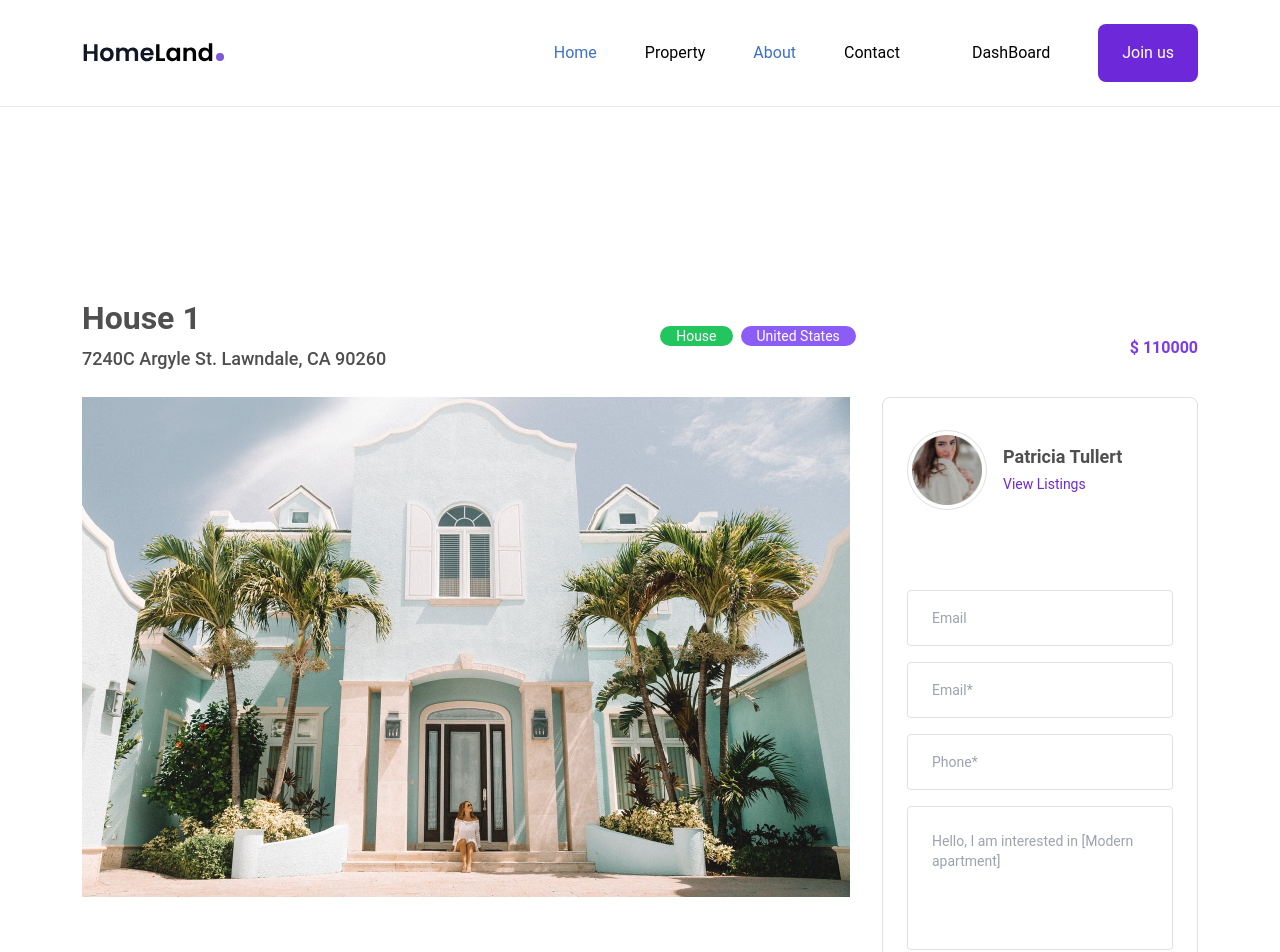
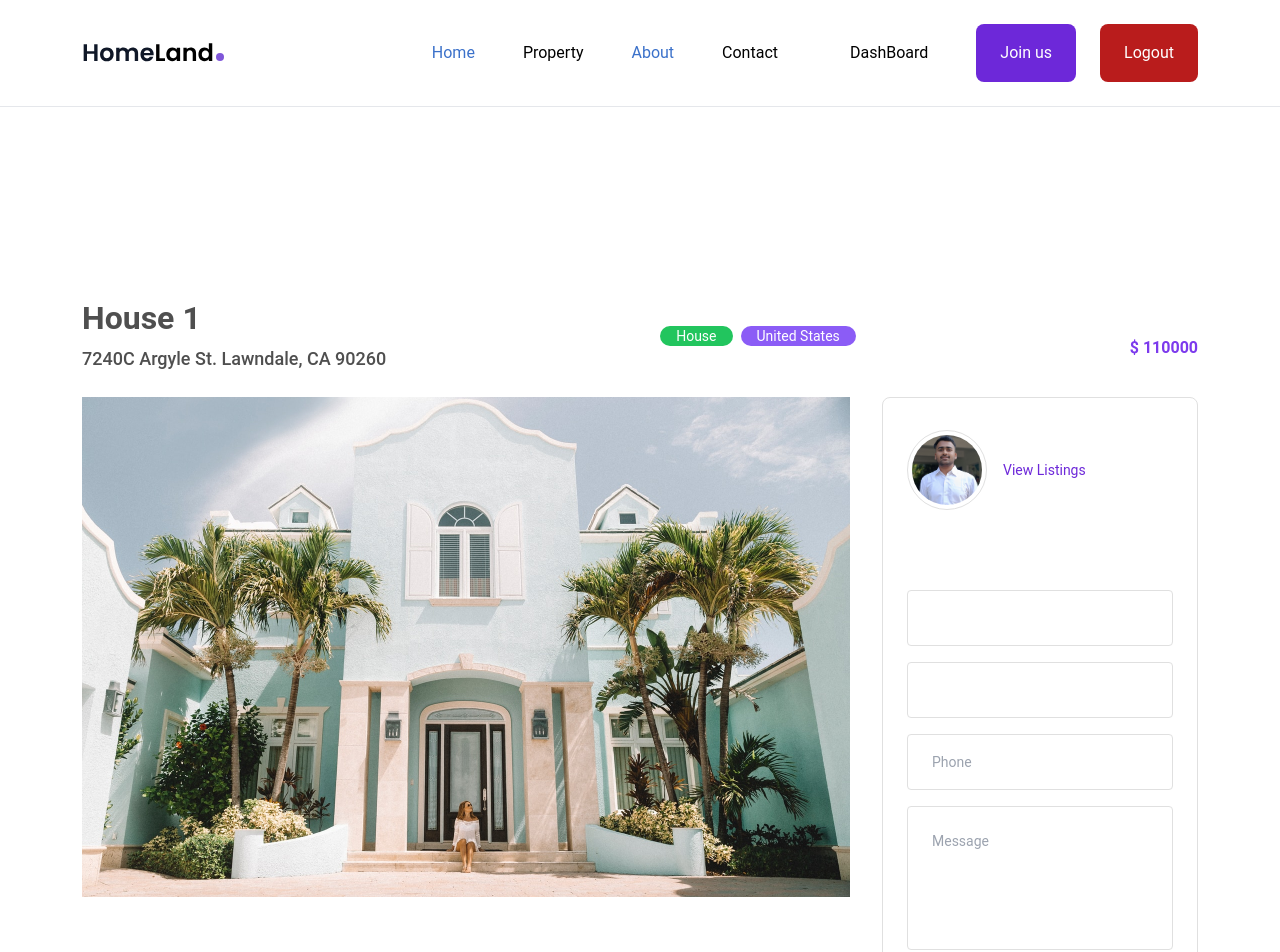
Before and after one commit to 986MukeshYadav/real-esate-reactjs, a React (Create React App) app: page /property/1 in a window 1280 px wide. Shown: the top 952 px of the page. Built offline with nearby package versions, Linux system fonts and the light colour scheme; no server answers.

Commit message:
add logout functionality

```diff
--- a/src/App.js
+++ b/src/App.js
@@ -8,6 +8,7 @@ import HouseList from './components/HouseList';
 import About from './components/About';
 import AboutMe from './components/AboutMe';
 import Home from './pages/Home';
+import Logout from './components/Logout';
 import PropertyDetails from './pages/PropertyDetails';
 
 const App = () => {
@@ -22,6 +23,7 @@ const App = () => {
    <Route path='/Home' element={<Home />} />
    <Route path='/About' element={<About />} />
    <Route path='/AboutMe' element={<AboutMe />} />
+   <Route path='/logout' element={< Logout />} />
    <Route path='/HouseList' element={<HouseList />} />
    <Route path='/contact' element={<Footer />} />
 
--- a/src/components/Banner.js
+++ b/src/components/Banner.js
@@ -1,4 +1,4 @@
-import React from 'react';
+import React,{useEffect,useState} from 'react';
 
 //import image
 import Image from '../assets/img/house-banner.png';
@@ -7,19 +7,48 @@ import Image from '../assets/img/house-banner.png';
 import Search from '../components/Search';
 
 const Banner = () => {
+    const [userName , setUserName]=useState('');
+    const userHomePage = async () =>{
+        try{
+            const res = await fetch('/getdata',{
+                method:"GET",
+                headers:{
+                    'Content-Type':'application/json'
+                },
+
+            });
+            const data = await res.json();
+            console.log(data);
+            setUserName(data.name);
+
+        }catch(err){
+            console.log(err);
+
+        }
+    }
+
+     useEffect(()=>{
+      userHomePage();
+
+    },);
+
+
+
   return (
   <section className='h-full max-h-[640px] mb-8 xl:mb-24'>
    <div className='flex flex-col lg:flex-row'>
     <div className='lg:ml-8 xl:ml-[135px] flex flex-col items-center lg:items-start text-center
     lg:text-left justify-center flex-1 px-4 lg:px-0'>
+     {userName && (
+         <span className='text-lg font-bold'>{`Welcome, ${userName}! `}</span>
+    )}
       <h1 className='text-4x1 lg:text-[58px] font-semibold lending-none mb-6'>
         <span className='text-violet-700'>Rent</span> Your Dreams House With Us.
         </h1>
         <p className='max-w-[480px] mb-8'>
         Discover unparalleled luxury and comfort as you rent your dream house with us.
-        Nestled in the heart of [City/Area], our exclusive properties redefine sophistication,
-        offering a harmonious blend of modern elegance and timeless charm. Each residence is meticulously designed to cater to your every need,
-        featuring spacious interiors, state-of-the-art amenities, and breathtaking views
+        Nestled in the heart of [City/Area], our exclusive properties redefine sophistication.
+
         </p>
     </div>
     {/* image */}
--- a/src/components/Header.js
+++ b/src/components/Header.js
@@ -20,6 +20,8 @@ const Header = () => {
           <Link className=' text-black px-4 py-3 rounded-lg  transition' to='/AboutMe'>DashBoard</Link>
           <Link className='bg-violet-700 hover:bg-violet-800 text-white px-4 py-3 rounded-lg  transition' to='/signIn'>Join us
           </Link>
+          <Link className='bg-red-700 hover:bg-red-800 text-white px-4 py-3 rounded-lg  transition' to='/logout'>Logout
+          </Link>
         </div>
       </div>
     </header>
--- /dev/null
+++ b/src/components/Logout.js
@@ -0,0 +1,33 @@
+import React, { useEffect } from 'react'
+import { useNavigate } from 'react-router-dom';
+
+const Logout = () => {
+
+    //promises
+    const navigate = useNavigate();
+    useEffect(()=>{
+        fetch('/logout',{
+            method:"GET",
+            headers:{
+                Accept:"application/json",
+                'Content-Type':'application/json'
+            },
+            credentials:"include",
+        }).then((res)=>{
+            navigate("/signIn");
+            if(!res.status === 200){
+                const error = new Error(res.error);
+                throw error;
+            }
+        }).catch((err)=>{
+            console.log(err);
+     });
+    });
+  return (
+    <>
+      <h1>logout ka page</h1>
+    </>
+  )
+}
+
+export default Logout
--- a/src/pages/PropertyDetails.js
+++ b/src/pages/PropertyDetails.js
@@ -1,4 +1,5 @@
-import React from 'react';
+import React , {useEffect,useState} from'react';
+import mukeshpic from '../images/mukeshpic.jpg';
 
 //import data
 import{housesData} from '../data';
@@ -14,6 +15,82 @@ import { Link } from 'react-router-dom';
 
 
 const PropertyDetails = () => {
+  const [userData , setUserData]=useState({name:" ",email:" ",phone:"",message:""});
+  const userContact = async () =>{
+      try{
+          const res = await fetch('/getdata',{
+              method:"GET",
+              headers:{
+                  'Content-Type':'application/json'
+              },
+
+          });
+          const data = await res.json();
+          console.log(data);
+          setUserData({...userData,name: data.name,email: data.email, phone: data.phone});
+
+          if (!res.status === 200){
+              const error = new Error(res.error);
+              throw error;
+          }
+
+      }catch(err){
+          console.log(err);
+
+      }
+  }
+
+   useEffect(()=>{
+    userContact();
+
+  },);
+
+  //we are storing data in states
+
+  const handleInputs =(e)=>{
+    const name = e.target.name;
+    const value = e.target.value;
+
+    setUserData((prevUserData) => ({
+      ...prevUserData,
+      [name]: value,
+    }));
+  };
+
+  //send the data to backend
+
+  const contactForm =async (e)=>{
+    e.preventDefault();
+
+    const {name,email,phone,message}=userData;
+
+    const res = await fetch('/contact',{
+      method:"POST",
+      headers:{
+        'Content-Type':'application/json'
+      },
+      body:JSON.stringify({
+        name,
+        email,
+        phone,
+        message
+      })
+    });
+    const data = await res.json();
+
+    if(!data){
+      console.log("message not send");
+    }
+    else{
+      alert("Message send");
+      setUserData({...userData,message:" "});
+    }
+  }
+
+
+
+
+
   //get the house id
   const { id }  = useParams();
 
@@ -60,42 +137,56 @@ const PropertyDetails = () => {
         <div className='flex-1 bg-white-100 w-full mb-8 border border-gray-300 rounded-lg
         px-6 py-8'>
           <div className='flex items-center gap-x-4 mb-8'>
-            <div className='w-20 h-20 p-1 border border-gray-300 rounded-full'>
-              <img src={house.agent.image} alt=''/>
+          <div className='w-20 h-20 p-1 border border-gray-300 rounded-full overflow-hidden'>
+              <img src={mukeshpic} alt='' className='w-full h-full object-cover object-center rounded-full' />
             </div>
             <div>
-              <div className='font-bold text-lg'>{house.agent.name}</div>
+              <div className='font-bold text-lg'>{userData.name}</div>
               <Link to='' className='text-violet-700 text-sm'>View Listings</Link>
             </div>
           </div>
           {/* form */}
-          <form className='flex flex-col gap-y-4'>
+          <form method="POST" className='flex flex-col gap-y-4'>
             <input className='border border-gray-300
              focus:border-violet-700 outline-none rounded w-full px-4 h-14 text-sm'
              type="text"
+             onChange={handleInputs}
+              name='name'
+             value={userData.name}
+             placeholder='Name'
+             />
+
+            <input className='border border-gray-300
+             focus:border-violet-700 outline-none rounded w-full px-4 h-14 text-sm'
+             type="text"
+             onChange={handleInputs}
+             name='email'
+             value={userData.email}
              placeholder='Email'
              />
 
             <input className='border border-gray-300
              focus:border-violet-700 outline-none rounded w-full px-4 h-14 text-sm'
              type="text"
-             placeholder='Email*'
-             />
-
-            <input className='border border-gray-300
-             focus:border-violet-700 outline-none rounded w-full px-4 h-14 text-sm'
-             type="text"
-             placeholder='Phone*'
+             onChange={handleInputs}
+             name='phone'
+             value={userData.phone}
+             placeholder='Phone'
              />
 
             <textarea className='border border-gray-300
             focus:border-violet-700 outline-none resize-none
             rounded w-full p-4 h-36 text-sm text-gray-400'
-            placeholder='Message*'
-            defaultValue='Hello, I am interested in [Modern apartment]'></textarea>
+            onChange={handleInputs}
+            name='message'
+            defaultValue={userData.message}
+            placeholder='Message'>
+           </textarea>
 
             <div className='flex gap-x-2'>
-              <button className='bg-violet-700 hover:bg-violet-800
+              <button
+              onClick={contactForm}
+              className='bg-violet-700 hover:bg-violet-800
               text-white rounded p-4 text-sm w-full transition'>Send Message</button>
               <button className='border border-violet-700 text-violet-700
               hover:border-violet-500
```
